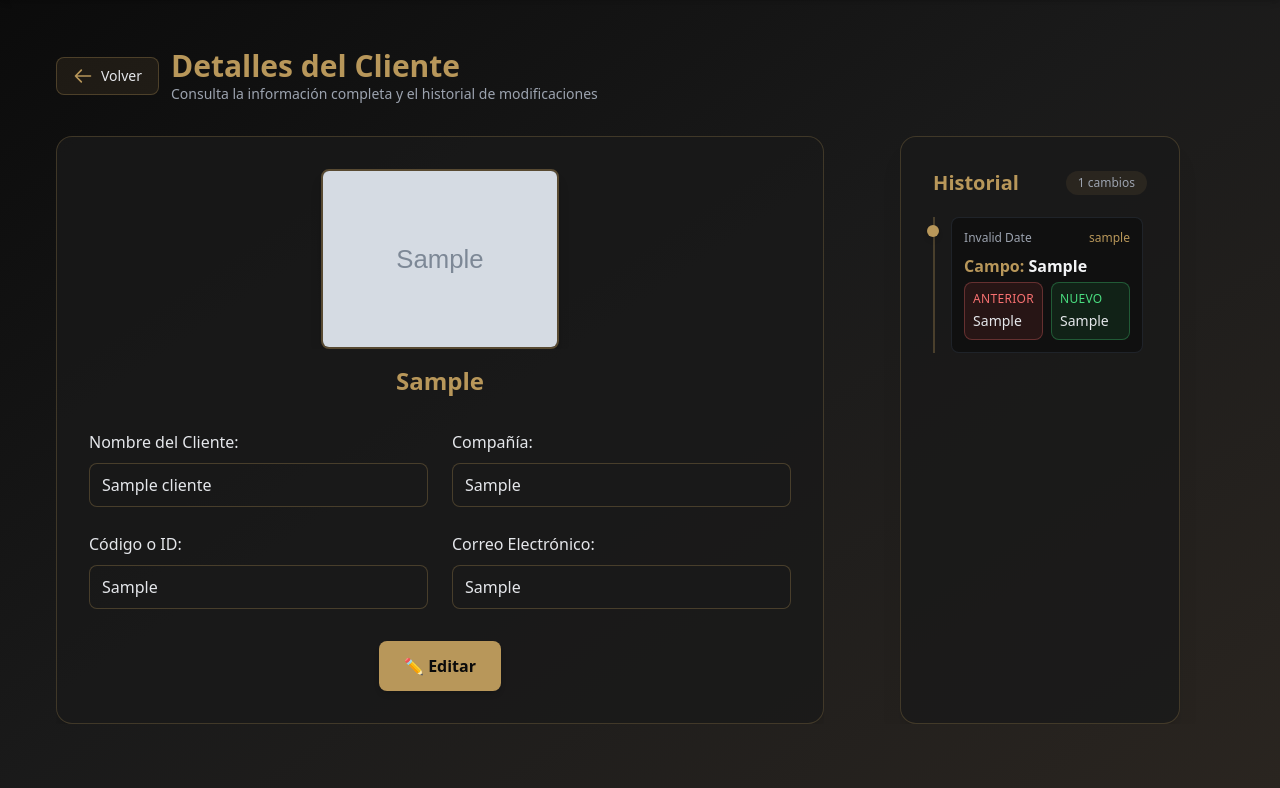
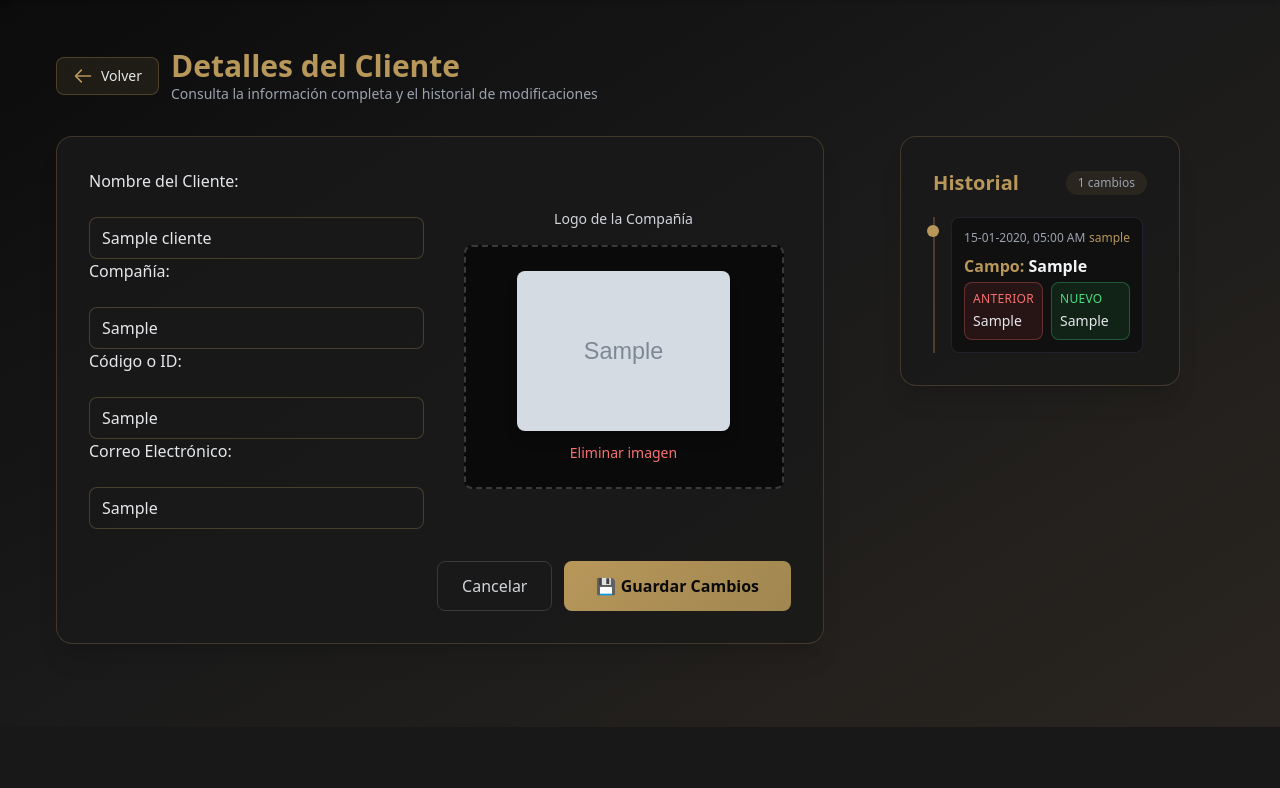
Before and after one commit to Emerson-OR/DirectorioClientes, a Django app: page /clientes/1/ in a window 1280 px wide. Shown: the part 73-861 px from the top of the page. After the commit the page ends 800 px from the top, so only its background shows below. Run offline with Django 5.2, Linux system fonts and the light colour scheme; a user stored in the database is signed in; tables that the repository leaves empty hold one stand-in row (values such as "Sample post"); grey boxes marked "Sample" are stand-in pictures; some libraries are stand-ins or nearby versions.

Commit message:
Se hicieron los ultimos detalles

```diff
--- a/templates/clientes/detalle.html
+++ b/templates/clientes/detalle.html
@@ -4,64 +4,44 @@
 
 <style>
 /* Scrollbar personalizada */
-.custom-scroll::-webkit-scrollbar {
-    width: 8px;
-    height: 8px;
-}
-.custom-scroll::-webkit-scrollbar-track {
-    background: #0a0a0a;
-    border-radius: 8px;
-}
-.custom-scroll::-webkit-scrollbar-thumb {
-    background-color: #b8975a;
-    border-radius: 8px;
-    border: 2px solid #1a1a1a;
-}
-.custom-scroll::-webkit-scrollbar-thumb:hover {
-    background-color: #c9a869;
-}
-.custom-scroll {
-    scrollbar-width: thin;
-    scrollbar-color: #b8975a #0a0a0a;
+.custom-scroll::-webkit-scrollbar { width: 8px; height: 8px; }
+.custom-scroll::-webkit-scrollbar-track { background: #0a0a0a; border-radius: 8px; }
+.custom-scroll::-webkit-scrollbar-thumb { background-color: #b8975a; border-radius: 8px; border: 2px solid #1a1a1a; }
+.custom-scroll::-webkit-scrollbar-thumb:hover { background-color: #c9a869; }
+.custom-scroll { scrollbar-width: thin; scrollbar-color: #b8975a #0a0a0a; }
+
+/* Animación */
+@keyframes fadeInUp { from { opacity: 0; transform: translateY(20px); } to { opacity: 1; transform: translateY(0); } }
+.animate-fade-in-up { animation: fadeInUp 0.6s ease-out forwards; }
+
+/* Contenedores */
+.detalle-card,
+.historial-card {
+  display: flex;
+  flex-direction: column;
+  justify-content: flex-start;
+  height: auto;
 }
 
-/* Animación */
-@keyframes fadeInUp {
-  from { opacity: 0; transform: translateY(20px); }
-  to { opacity: 1; transform: translateY(0); }
+/* Historial con scroll interno si crece demasiado */
+.historial-card {
+  overflow-y: auto;
+  max-height: 500px;
 }
-.animate-fade-in-up {
-  animation: fadeInUp 0.6s ease-out forwards;
+@media (max-width: 1024px) {
+  .historial-card { max-height: none; }
 }
 
-/* Altura fija para la card de historial */
-.historial-card {
-  max-height: 600px;
-  overflow-y: auto;
-}
-@media (max-width: 1024px) {
-  .historial-card { max-height: 500px; }
-}
-@media (max-width: 768px) {
-  .historial-card { max-height: 400px; }
-}
+/* Logo */
+.logo-container { height: 160px; display: flex; align-items: center; justify-content: center; overflow: hidden; }
+.logo-img { height: 100%; width: auto; max-width: 100%; object-fit: contain; }
 
-/* Altura fija solo para el contenedor del logo */
-.logo-container {
-  height: 180px;
-  display: flex;
-  align-items: center;
-  justify-content: center;
-  overflow: hidden;
-}
-
-/* Logo adapta su ancho automáticamente */
-.logo-img {
-  height: 100%;
-  width: auto;
-  max-width: 100%;
-  object-fit: contain;
-}
+/* Inputs y botones personalizados */
+.input-focus-effect { transition: all 0.3s ease; }
+.input-focus-effect:focus { transform: translateY(-2px); box-shadow: 0 8px 20px rgba(184,151,90,0.15); }
+.btn-primary { background: linear-gradient(135deg, #b8975a, #a08650); transition: all 0.3s ease; }
+.btn-primary:hover { background: linear-gradient(135deg, #a08650, #8a6d3f); transform: translateY(-2px); box-shadow: 0 10px 25px rgba(184,151,90,0.3); }
+.btn-secondary:hover { background: #2a2a2a; transform: translateY(-2px); }
 </style>
 
 <div class="max-w-screen-xl mx-auto px-4 sm:px-6 lg:px-8 pt-6 pb-10 animate-fade-in-up">
@@ -85,118 +65,136 @@
   </div>
 
   <!-- Layout general -->
-  <div class="grid grid-cols-1 {% if user.is_superuser or user.rol == 'admin' or user.rol == 'superadmin' %}lg:grid-cols-2 xl:grid-cols-3{% endif %} gap-8 items-start lg:items-stretch">
+  <div class="grid grid-cols-1 {% if user.is_superuser or user.rol == 'admin' or user.rol == 'superadmin' %}lg:grid-cols-2 xl:grid-cols-3{% endif %} gap-8 items-start">
 
     <!-- Información del cliente -->
-    <div class="{% if user.is_superuser or user.rol == 'admin' or user.rol == 'superadmin' %}lg:col-span-1 xl:col-span-2{% else %}lg:col-span-1 xl:col-span-3{% endif %} overflow-x-hidden">
-      <div class="detalle-card bg-[#1a1a1a]/80 backdrop-blur-xl rounded-2xl p-6 sm:p-8 shadow-xl border border-[#b8975a]/25 hover:border-[#b8975a]/40 transition-all duration-300 max-w-full sm:max-w-[95%] md:max-w-full mx-auto custom-scroll">
-
-        <!-- Logo y compañía -->
-        <div class="text-center mb-8">
-          {% if cliente.logo_url %}
-            <div class="logo-container mx-auto flex justify-center">
-                <img src="{{ cliente.logo_url }}" alt="Logo de {{ cliente.compania }}"
-                    class="logo-img rounded-lg object-contain border-2 border-[#b8975a]/40 shadow-lg" />
-            </div>
-          {% else %}
-            <div class="w-32 sm:w-40 md:w-48 mx-auto rounded-lg bg-[#0a0a0a]/50 flex items-center justify-center text-[#b8975a] font-bold text-xl border-2 border-[#b8975a]/30 shadow-lg">
-              {{ cliente.nombre|first|upper }}
-            </div>
-          {% endif %}
-          <h2 class="text-2xl font-semibold mt-4 text-[#b8975a]">{{ cliente.compania }}</h2>
-        </div>
+    <div class="{% if user.is_superuser or user.rol == 'admin' or user.rol == 'superadmin' %}lg:col-span-1 xl:col-span-2{% else %}lg:col-span-1 xl:col-span-3{% endif %}">
+      <div class="detalle-card bg-[#1a1a1a]/80 backdrop-blur-xl rounded-2xl p-6 sm:p-8 shadow-xl border border-[#b8975a]/25 hover:border-[#b8975a]/40 transition-all duration-300">
 
         {% if puede_editar %}
           <!-- Formulario editable -->
           <form method="POST" enctype="multipart/form-data" id="clienteForm">
             {% csrf_token %}
-          <div class="grid grid-cols-1 sm:grid-cols-2 gap-6 text-gray-200 text-base leading-relaxed">
-            <div class="space-y-2">
-              {{ form.nombre.label_tag }}
-              {{ form.nombre }}
-              {% if form.nombre.errors %}
-                <p class="text-red-500 text-xs mt-1">{{ form.nombre.errors|striptags }}</p>
-              {% endif %}
+            <div class="grid grid-cols-1 lg:grid-cols-2 gap-8">
+
+              <!-- Columna Izquierda -->
+              <div class="space-y-6">
+                {{ form.nombre.label_tag }}{{ form.nombre }}
+                {{ form.compania.label_tag }}{{ form.compania }}
+                {{ form.identificacion.label_tag }}{{ form.identificacion }}
+                {{ form.correo.label_tag }}{{ form.correo }}
               </div>
-            <div class="space-y-2">
-              {{ form.compania.label_tag }}
-              {{ form.compania }}
-              {% if form.compania.errors %}
-                <p class="text-red-500 text-xs mt-1">{{ form.compania.errors|striptags }}</p>
-              {% endif %}
+
+              <!-- Columna Derecha: Logo -->
+              <div class="flex flex-col items-center justify-center space-y-4">
+                <label class="text-sm font-medium text-gray-300 text-center">Logo de la Compañía</label>
+                <div id="logoDropZone" class="logo-preview-area border-2 border-dashed border-[#3a3a3a] rounded-lg p-6 text-center cursor-pointer bg-[#0a0a0a] flex flex-col items-center justify-center w-full max-w-xs">
+                  <input type="file" id="logo" name="logo" accept="image/*" class="hidden">
+                  {% if cliente.logo_url %}
+                    <div id="logoPreview" class="flex flex-col items-center">
+                      <img id="logoImagePreview" src="{{ cliente.logo_url }}" alt="Logo preview" class="max-h-40 w-auto rounded-lg shadow-lg">
+                      <button type="button" id="removeLogo" class="mt-3 text-sm text-red-400 hover:text-red-300">Eliminar imagen</button>
                     </div>
-            <div class="space-y-2">
-              {{ form.identificacion.label_tag }}
-              {{ form.identificacion }}
-              {% if form.identificacion.errors %}
-                <p class="text-red-500 text-xs mt-1">{{ form.identificacion.errors|striptags }}</p>
-              {% endif %}
+                    <div id="logoPlaceholder" class="hidden text-gray-400 text-sm">Arrastra o <span class="text-[#b8975a]">haz clic</span></div>
+                  {% else %}
+                    <div id="logoPlaceholder" class="text-gray-400 text-sm text-center">Arrastra o <span class="text-[#b8975a] font-medium">haz clic</span> para seleccionar</div>
+                    <div id="logoPreview" class="hidden flex flex-col items-center">
+                      <img id="logoImagePreview" src="" alt="Logo preview" class="max-h-40 w-auto rounded-lg shadow-lg">
+                      <button type="button" id="removeLogo" class="mt-3 text-sm text-red-400 hover:text-red-300">Eliminar imagen</button>
                     </div>
-            <div class="space-y-2">
-              {{ form.correo.label_tag }}
-              {{ form.correo }}
-              {% if form.correo.errors %}
-                <p class="text-red-500 text-xs mt-1">{{ form.correo.errors|striptags }}</p>
                   {% endif %}
                 </div>
               </div>
+            </div>
 
-          <!-- Botones Editar y Guardar -->
-          <div class="flex flex-wrap gap-3 justify-center mt-8">
-            <button type="button" id="editarBtn"
-              class="bg-[#b8975a] text-[#0a0a0a] hover:bg-[#0a0a0a] hover:text-[#b8975a] px-4 sm:px-6 py-2 sm:py-3 rounded-lg font-semibold text-sm sm:text-base flex items-center gap-2 border border-[#b8975a]/40 transition-all duration-300 shadow-md hover:shadow-lg">
-              ✏️ Editar
-            </button>
-
-            <button type="submit" id="guardarBtn"
-              class="bg-[#b8975a] text-[#0a0a0a] hover:bg-[#0a0a0a] hover:text-[#b8975a] px-4 sm:px-6 py-2 sm:py-3 rounded-lg font-semibold text-sm sm:text-base hidden flex items-center gap-2 border border-[#b8975a]/40 transition-all duration-300 shadow-md hover:shadow-lg">
-              💾 Guardar Cambios
-            </button>
+            <div class="flex justify-end gap-3 mt-8">
+              <a href="{% url 'lista_clientes' %}" class="btn-secondary px-6 py-3 border border-[#3a3a3a] text-gray-300 rounded-lg">Cancelar</a>
+              <button type="submit" class="btn-primary px-8 py-3 text-[#0a0a0a] rounded-lg font-semibold">💾 Guardar Cambios</button>
             </div>
           </form>
 
+          <script>
+          const logoInput = document.getElementById('logo');
+          const dropZone = document.getElementById('logoDropZone');
+          const logoPlaceholder = document.getElementById('logoPlaceholder');
+          const logoPreview = document.getElementById('logoPreview');
+          const logoImagePreview = document.getElementById('logoImagePreview');
+          const removeLogoBtn = document.getElementById('removeLogo');
+
+          dropZone.addEventListener('click', () => logoInput.click());
+          dropZone.addEventListener('dragover', e => e.preventDefault());
+          dropZone.addEventListener('drop', e => {
+            e.preventDefault();
+            const file = e.dataTransfer.files[0];
+            if (file) previewLogo(file);
+          });
+          logoInput.addEventListener('change', e => {
+            const file = e.target.files[0];
+            if (file) previewLogo(file);
+          });
+          if (removeLogoBtn) {
+            removeLogoBtn.addEventListener('click', () => {
+              logoInput.value = '';
+              logoPreview.classList.add('hidden');
+              logoPlaceholder.classList.remove('hidden');
+            });
+          }
+          function previewLogo(file) {
+            const reader = new FileReader();
+            reader.onload = e => {
+              logoImagePreview.src = e.target.result;
+              logoPlaceholder.classList.add('hidden');
+              logoPreview.classList.remove('hidden');
+            };
+            reader.readAsDataURL(file);
+          }
+          </script>
+
         {% else %}
           <!-- Vista solo lectura -->
-        <div class="grid grid-cols-1 sm:grid-cols-2 gap-6 text-gray-300 text-base leading-relaxed">
-          <p><strong class="text-[#b8975a]">Nombre del Cliente:</strong><br>{{ cliente.nombre }}</p>
-          <p><strong class="text-[#b8975a]">Compañía:</strong><br>{{ cliente.compania }}</p>
-          <p><strong class="text-[#b8975a]">Código / ID:</strong><br>{{ cliente.identificacion }}</p>
-          <p><strong class="text-[#b8975a]">Correo Electrónico:</strong><br>{{ cliente.correo }}</p>
+          <div class="grid grid-cols-1 md:grid-cols-2 gap-8 text-gray-300 text-base leading-relaxed">
+            <div class="space-y-3">
+              <p><strong class="text-[#b8975a]">Nombre:</strong> {{ cliente.nombre }}</p>
+              <p><strong class="text-[#b8975a]">Compañía:</strong> {{ cliente.compania }}</p>
+              <p><strong class="text-[#b8975a]">ID:</strong> {{ cliente.identificacion }}</p>
+              <p><strong class="text-[#b8975a]">Correo:</strong> {{ cliente.correo }}</p>
+            </div>
+            <div class="flex justify-center md:justify-end items-center">
+              <div class="logo-container">
+                {% if cliente.logo_url %}
+                  <img src="{{ cliente.logo_url }}" alt="Logo" class="logo-img rounded-lg shadow-lg border-2 border-[#b8975a]/30" />
+                {% else %}
+                  <div class="w-full h-full flex items-center justify-center bg-[#0a0a0a]/50 rounded-lg border-2 border-[#b8975a]/30 text-[#b8975a] font-bold text-3xl">
+                    {{ cliente.nombre|first|upper }}
+                  </div>
+                {% endif %}
+              </div>
+            </div>
           </div>
         {% endif %}
       </div>
     </div>
 
-    <!-- Historial de cambios (solo para admin/superadmin) -->
+    <!-- Historial -->
     {% if user.is_superuser or user.rol == 'admin' or user.rol == 'superadmin' %}
-    <div class="lg:col-span-1 overflow-x-hidden flex justify-center">
-      <div class="historial-card bg-[#1a1a1a]/80 backdrop-blur-xl rounded-2xl p-6 sm:p-8 shadow-xl border border-[#b8975a]/25 hover:border-[#b8975a]/40 transition-all duration-300 max-w-full sm:max-w-[95%] mx-auto overflow-y-auto custom-scroll">
+    <div class="lg:col-span-1 flex justify-center">
+      <div class="historial-card bg-[#1a1a1a]/80 backdrop-blur-xl rounded-2xl p-6 sm:p-8 shadow-xl border border-[#b8975a]/25 hover:border-[#b8975a]/40 transition-all duration-300 custom-scroll">
         <div class="flex items-center justify-between mb-5">
           <h3 class="text-xl font-bold text-[#b8975a]">Historial</h3>
           <span class="text-xs text-gray-400 bg-[#b8975a]/10 px-3 py-1 rounded-full">{{ historial|length }} cambios</span>
         </div>
 
         {% if historial %}
-        <div class="space-y-5 pr-1 custom-scroll">
+        <div class="space-y-5 pr-1">
           {% for h in historial %}
           <div class="relative border-l-2 border-[#b8975a]/30 pl-4">
-            <div class="absolute -left-[8px] top-2 w-3 h-3 bg-[#b8975a] rounded-full shadow-md"></div>
-            <div class="bg-[#0a0a0a]/60 rounded-lg p-3 border border-gray-700/40 hover:border-[#b8975a]/40 transition-all duration-300 w-full">
+            <div class="absolute -left-[8px] top-2 w-3 h-3 bg-[#b8975a] rounded-full"></div>
+            <div class="bg-[#0a0a0a]/60 rounded-lg p-3 border border-gray-700/40 hover:border-[#b8975a]/40 transition-all">
               <div class="flex justify-between items-center mb-2">
-                <div class="text-gray-400 flex items-center gap-2 text-xs historial-fecha">
-                  {{ h.fecha_edicion_formateada }}
+                <span class="text-xs text-gray-400">{{ h.fecha_edicion_formateada }}</span>
+                <span class="text-[#b8975a] text-xs">{% if h.editado_por %}{{ h.editado_por.username }}{% else %}<em>Sistema</em>{% endif %}</span>
               </div>
-                <span class="text-[#b8975a] text-xs font-medium">{% if h.editado_por %}{{ h.editado_por.username }}{% else %}<em>Sistema</em>{% endif %}</span>
-              </div>
-
-              {% if h.fecha_eliminacion %}
-              <p class="text-red-400 text-xs mt-1">Eliminado el: <span class="historial-fecha-eliminacion">{{ h.fecha_eliminacion }}</span></p>
-              {% endif %}
-
-              <p class="text-base font-semibold text-gray-100 mb-1">
-                <span class="text-[#b8975a]">Campo:</span> {{ h.campo }}
-              </p>
-
+              <p class="text-base font-semibold text-gray-100 mb-1"><span class="text-[#b8975a]">Campo:</span> {{ h.campo }}</p>
               <div class="grid grid-cols-1 sm:grid-cols-2 gap-2 mt-1">
                 <div class="bg-red-500/10 border border-red-400/30 rounded-lg p-2">
                   <p class="text-xs uppercase tracking-wide text-red-400 font-medium mb-1">Anterior</p>
@@ -213,60 +211,12 @@
         </div>
         {% else %}
         <div class="rounded-lg p-6 text-center bg-[#0a0a0a]/60 border border-gray-700/50">
-          <svg class="w-12 h-12 mx-auto mb-3 text-[#b8975a]/40" fill="none" stroke="currentColor" viewBox="0 0 24 24">
-            <path stroke-linecap="round" stroke-linejoin="round" stroke-width="2"
-                  d="M12 8v4l3 3m6-3a9 9 0 11-18 0 9 9 0 0118 0z"/>
-          </svg>
           <p class="text-gray-400 font-medium text-sm">No hay cambios registrados</p>
         </div>
         {% endif %}
       </div>
     </div>
     {% endif %}
-
   </div>
 </div>
-
-{% if puede_editar %}
-<script>
-const form = document.getElementById('clienteForm');
-const inputs = form.querySelectorAll('input, select, textarea');
-const editarBtn = document.getElementById('editarBtn');
-const guardarBtn = document.getElementById('guardarBtn');
-
-inputs.forEach(input => input.readOnly = true);
-
-editarBtn.addEventListener('click', () => {
-  inputs.forEach(input => input.readOnly = false);
-  editarBtn.classList.add('hidden');
-  guardarBtn.classList.remove('hidden');
-});
-</script>
-{% endif %}
-
-<!-- Formatear fechas -->
-<script>
-document.addEventListener('DOMContentLoaded', () => {
-  const fechas = document.querySelectorAll('.historial-fecha');
-  fechas.forEach(el => {
-    let fechaOriginal = el.textContent.trim();
-    if(fechaOriginal) {
-      const fecha = new Date(fechaOriginal);
-      const opciones = { year: 'numeric', month: 'long', day: 'numeric', hour: '2-digit', minute: '2-digit' };
-      el.textContent = fecha.toLocaleDateString('es-CO', opciones);
-    }
-  });
-
-  const fechasEliminacion = document.querySelectorAll('.historial-fecha-eliminacion');
-  fechasEliminacion.forEach(el => {
-    let fechaOriginal = el.textContent.trim();
-    if(fechaOriginal) {
-      const fecha = new Date(fechaOriginal);
-      const opciones = { year: 'numeric', month: 'long', day: 'numeric', hour: '2-digit', minute: '2-digit' };
-      el.textContent = fecha.toLocaleDateString('es-CO', opciones);
-    }
-  });
-});
-</script>
-
 {% endblock %}
```
Lines whose indentation alone changed are shown as unchanged.
